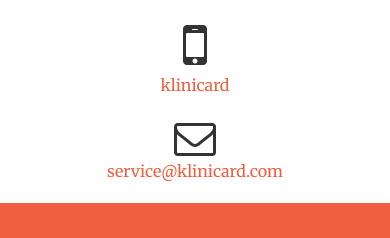
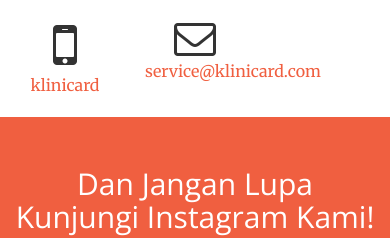
Before and after one commit to Ezral/klinicard, a website: page klinicard.html in a window 390 px wide. Shown: the part 3119-3357 px from the top of the page. Drawn offline with nearby package versions, Linux system fonts and the light colour scheme; files that its build step writes are made by us from their sources.

Commit message:
Update klinicard.html

```diff
--- a/klinicard.html
+++ b/klinicard.html
@@ -200,11 +200,11 @@
                     <hr class="primary">
                     <p>Hubungi kami melalui Line or Email dan kami akan segera menjawab anda</p>
                 </div>
-                <div class="col-lg-4 col-lg-offset-2 text-center">
+                <div class="col-xs-4 col-lg-offset-2 text-center">
                     <i class="fa fa-mobile fa-4x sr-contact"></i>
                     <p><a href="http://line.me/ti/p/~klinicard">klinicard</a></p>
                 </div>
-                <div class="col-lg-4 text-center">
+                <div class="col-xs-4 text-center">
                     <i class="fa fa-envelope-o fa-3x sr-contact"></i>
                     <p><a href="mailto:service@klinicard.com?subject="KliniCard Query">service@klinicard.com</a></p>
                 </div>
```
